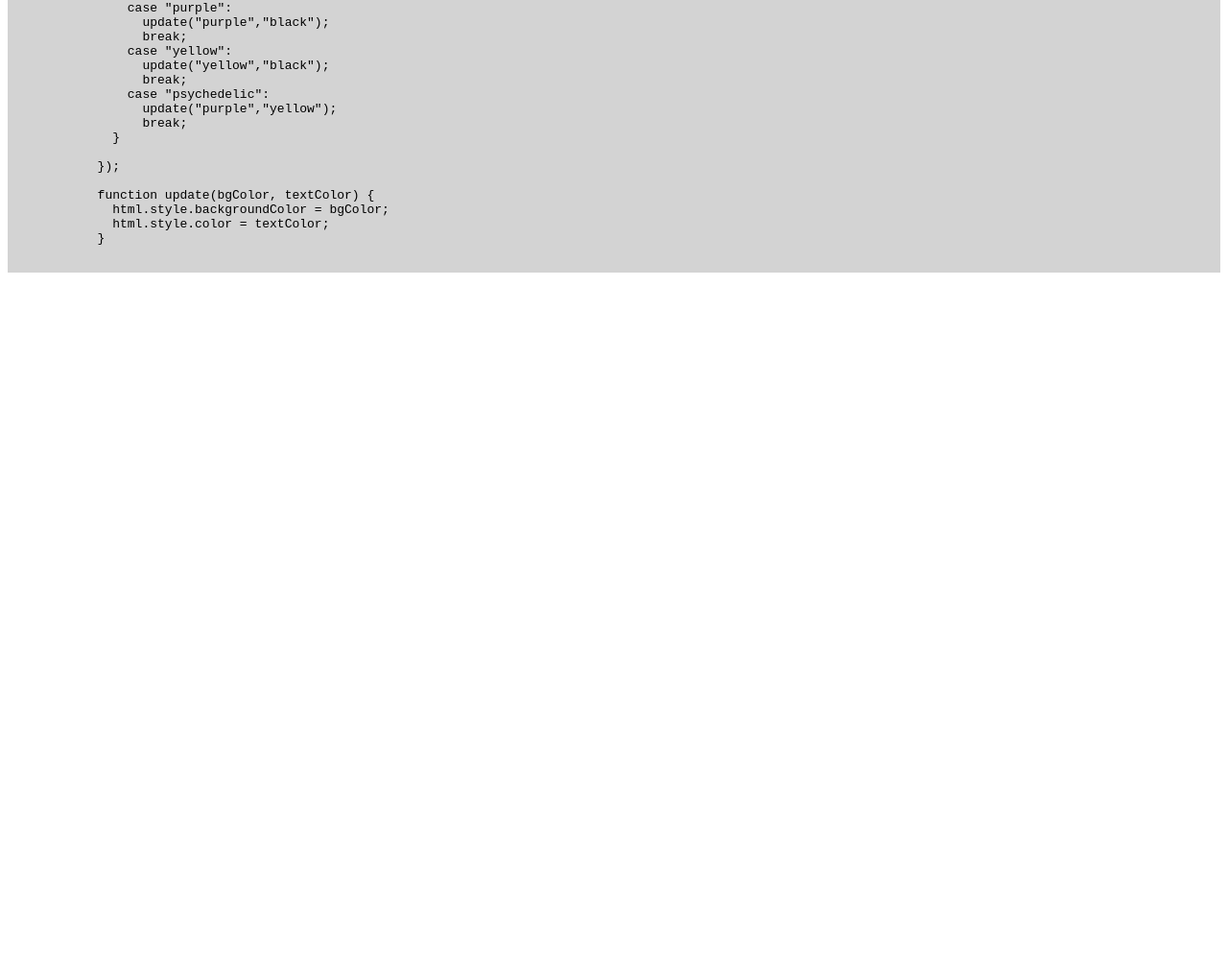
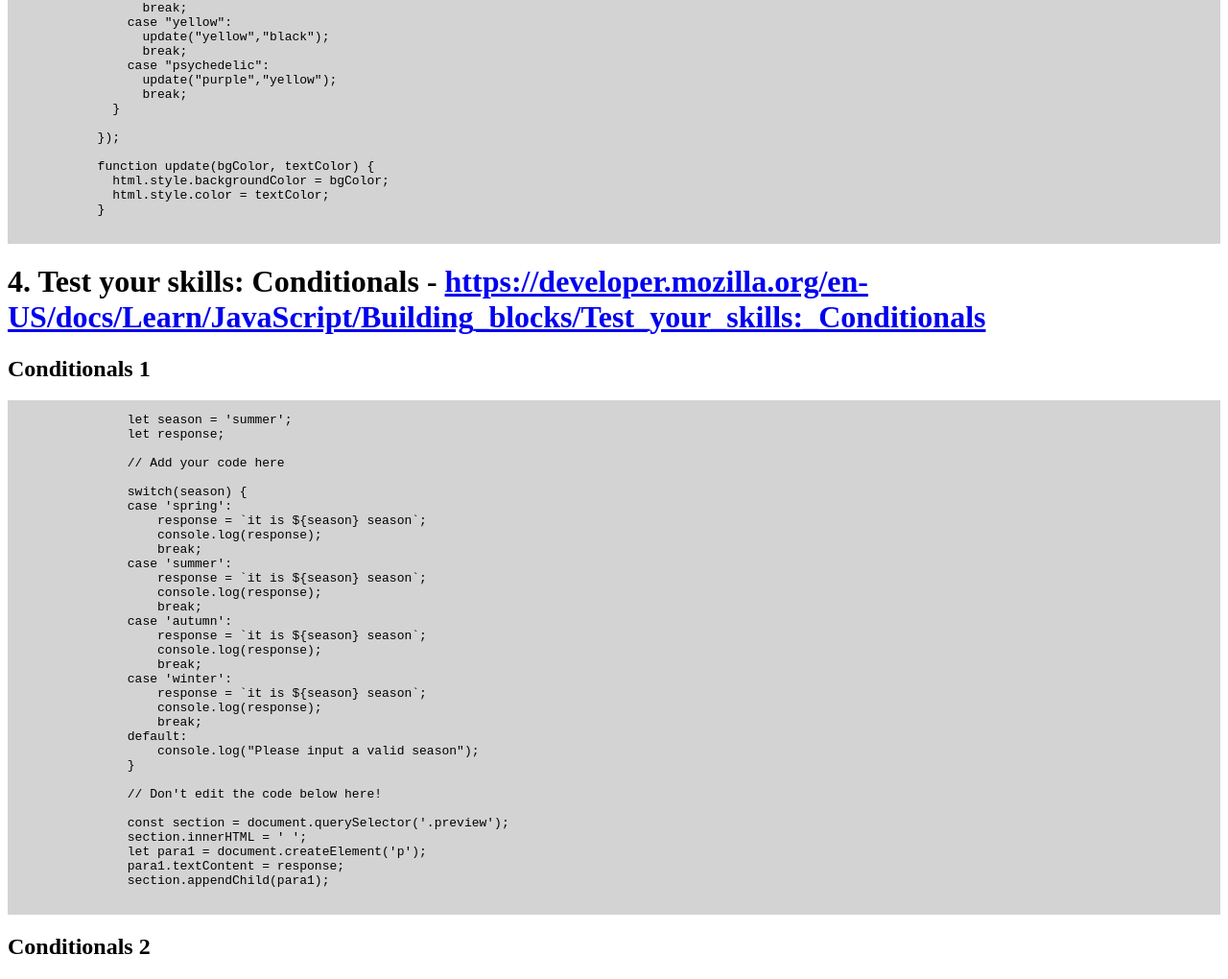
Before and after one commit to zephyrdark/javascript-basics, a plain HTML site: page lessons/fundamentals-part-2/index.html in a window 1280 px wide. Shown: the part 988-2008 px from the top of the page at 96% size. Before the commit the page ends 1285 px from the top, so only its background shows below. Drawn offline with Linux system fonts and the light colour scheme.

Commit message:
Continue on lessons

```diff
--- a/lessons/fundamentals-part-2/index.html
+++ b/lessons/fundamentals-part-2/index.html
@@ -43,8 +43,6 @@
                 list.appendChild(listItem);
             }
             }
-
-            createCalendar(31,'January');
         </pre>
     </div>
 
@@ -83,8 +81,51 @@
               html.style.color = textColor;
             }
         </pre>
+    </div>
+    <div>
+        <h1>4. Test your skills: Conditionals -
+            <a target="_blank" href="https://developer.mozilla.org/en-US/docs/Learn/JavaScript/Building_blocks/Test_your_skills:_Conditionals">https://developer.mozilla.org/en-US/docs/Learn/JavaScript/Building_blocks/Test_your_skills:_Conditionals</a></h1>
+
+        <h2>Conditionals 1</h2>
+            <pre>
+                let season = 'summer';
+                let response;
+
+                // Add your code here
+
+                switch(season) {
+                case 'spring':
+                    response = `it is ${season} season`;
+                    console.log(response);
+                    break;
+                case 'summer':
+                    response = `it is ${season} season`;
+                    console.log(response);
+                    break;
+                case 'autumn':
+                    response = `it is ${season} season`;
+                    console.log(response);
+                    break;
+                case 'winter':
+                    response = `it is ${season} season`;
+                    console.log(response);
+                    break;
+                default:
+                    console.log("Please input a valid season");
+                }
+
+                // Don't edit the code below here!
+
+                const section = document.querySelector('.preview');
+                section.innerHTML = ' ';
+                let para1 = document.createElement('p');
+                para1.textContent = response;
+                section.appendChild(para1);
+            </pre>
+        <h2>Conditionals 2</h2>
 
     </div>
 
+
 </body>
 </html>
```
